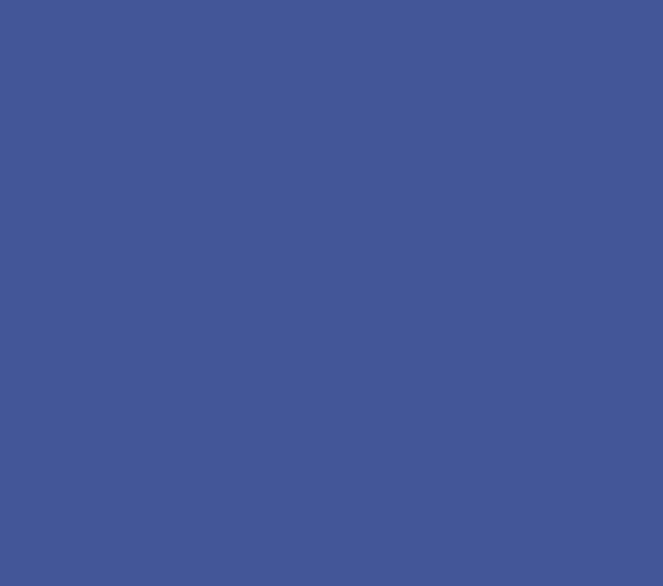
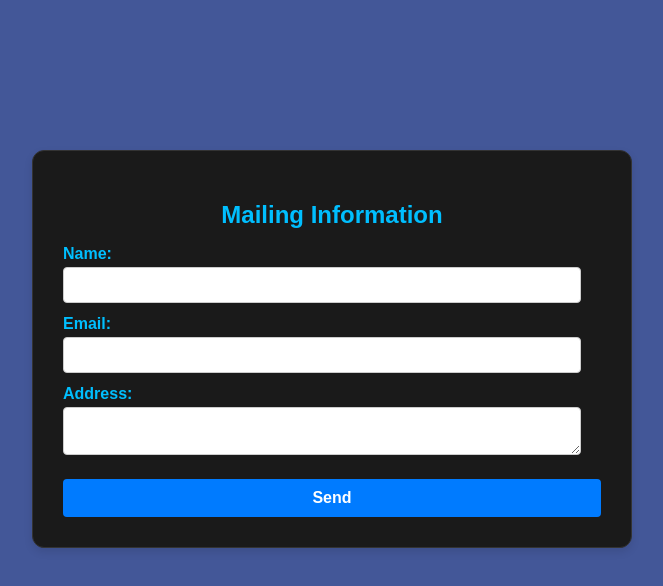
Before and after one commit to ataRajo/CRM-project, a React (Vite) app: page /user/Messages in a window 1280 px wide. Before the commit this address had no page. Shown: the top 586 px of the page, without its empty margins (308-971 px from the left). Built offline with nearby package versions, Linux system fonts and the light colour scheme.

Commit message:
messages

```diff
--- a/src/App.jsx
+++ b/src/App.jsx
@@ -10,6 +10,7 @@ import RecordDonations from './Components/RecordDonations/RecordDonations'
 import Campaign from './Components/Campgain/Campgain'
 import Track from './Components/Track/Track'
 import Logout from './Components/Logout'
+import Messages from './Components/Messages/Messages'
 
 
 
@@ -86,7 +87,9 @@ const App = () => {
           labelp="كلمة السر"
           info="انشاء حساب"
           Lin="تسجيل الدخول" />} />
+        <Route path='/user/Messages' element={<Messages />} />
       </Routes>
+
 
       {
       }
@@ -98,4 +101,5 @@ export default App
 {/*Commit update : created user profile wuth his dash
   Commit v1 : completed the side bar and change between the pages
   Commit Log :move from log out to log in
+  commit Messages : added Messages interface with Routing :)
   */ }
--- /dev/null
+++ b/src/Components/Messages/Messages.css
@@ -0,0 +1,56 @@
+/* src/MailingCard.css */
+.card {
+    background-color: #1a1a1a;
+    color: #00bfff;
+    border: 1px solid #333;
+    border-radius: 12px;
+    box-shadow: 0 4px 8px rgba(0, 0, 0, 0.1);
+    padding: 30px;
+    max-width: 600px;
+    margin: 80px auto;
+    font-family: Arial, sans-serif;
+    cursor: pointer;
+    margin-top: 150px;
+
+}
+
+.card h2 {
+    margin-bottom: 16px;
+    font-size: 1.5em;
+    text-align: center;
+}
+
+.form-group {
+    margin-bottom: 12px;
+}
+
+.form-group label {
+    display: block;
+    margin-bottom: 4px;
+    font-weight: bold;
+}
+
+.form-group input,
+.form-group textarea {
+    width: calc(100% - 20px);
+    padding: 8px 10px;
+    border: 1px solid #ccc;
+    border-radius: 4px;
+}
+
+.send {
+    display: block;
+    width: 100%;
+    padding: 10px;
+    background-color: #007bff;
+    color: white;
+    border: none;
+    border-radius: 4px;
+    cursor: pointer;
+    font-size: 1em;
+}
+
+button:hover {
+    background-color: #0056b3;
+    transition: .5s ease-in;
+}
--- /dev/null
+++ b/src/Components/Messages/Messages.jsx
@@ -0,0 +1,101 @@
+// src/MailingCard.js
+import React, { useState } from 'react';
+import './Messages.css';
+
+const Messages = () => {
+    const [formData, setFormData] = useState({
+        name: '',
+        email: '',
+        address: '',
+    });
+
+    const handleChange = (e) => {
+        const { name, value } = e.target;
+        setFormData({
+            ...formData,
+            [name]: value,
+        });
+    };
+
+    const handleSubmit = (e) => {
+        e.preventDefault();
+        // Handle form submission, e.g., send data to server or update CRM
+        console.log('Form Data Submitted:', formData); //ques
+        alert('the Mail Submitted')
+    };
+
+    return (
+        <div className="card">
+            <h2>Mailing Information</h2>
+            <form onSubmit={handleSubmit}>
+                <div className="form-group">
+                    <label htmlFor="name">Name:</label>
+                    <input
+                        type="text"
+                        id="name"
+                        name="name"
+                        value={formData.name}
+                        onChange={handleChange}
+                        required
+                    />
+                </div>
+                <div className="form-group">
+                    <label htmlFor="email">Email:</label>
+                    <input
+                        type="email"
+                        id="email"
+                        name="email"
+                        value={formData.email}
+                        onChange={handleChange}
+                        required
+                    />
+                </div>
+                <div className="form-group">
+                    <label htmlFor="address">Address:</label>
+                    <textarea
+                        id="address"
+                        name="address"
+                        value={formData.address}
+                        onChange={handleChange}
+                        required
+                    />
+                </div>
+                <button className='send' type="submit">Send</button>
+            </form>
+        </div>
+    );
+};
+
+export default Messages;
+
+{/*
+    useState initializes the state formData with an object containing empty strings for name, email, and address.
+    setFormData is a function to update this state.
+
+
+
+
+
+1-
+The function takes an event object e as its parameter.
+This event object is automatically provided by the browser whenever
+an event (like an input change) occurs.
+
+2-
+e.target : refers to the element that triggered the event. In this case, it's the (input) or (textarea)
+const { name, value } uses destructuring assignment to extract the name and value properties from (e.target).<<<<<استخراج قيمة والاسم
+name is the name attribute of the input element.
+value is the current value of the input element.
+
+
+
+
+3-
+setFormData is a function provided by the useState hook to update the state formData.
+
+{ ...formData } creates a shallow copy of the current state. This ensures we don't mutate the existing state directly.
+[name]: value is a computed property name. It uses the value of the name variable as the key in the new object
+ and sets its value to the value variable.
+The result is a new object where the property corresponding to the input's name is updated with the new value.
+
+    */ }
--- a/src/Components/NavBar/Register.css
+++ b/src/Components/NavBar/Register.css
@@ -19,7 +19,7 @@
     justify-content: center;
     left: 480px;
     top: 50px;
-
+    direction: rtl;
 
 
     /*  display: none;*/
--- a/src/Components/NavBar/UserProfile/User.css
+++ b/src/Components/NavBar/UserProfile/User.css
@@ -41,6 +41,13 @@
     color: #666;
 }
 */
+
+.iconCharity {
+    width: 65px;
+    height: 65px;
+    border-radius: 50%;
+}
+
 .dashuser {
     background-color: #1a1a1a;
     padding: 15px;
@@ -76,16 +83,14 @@
     border: 1px solid #333;
     border-radius: 12px;
     box-shadow: 0 4px 8px rgba(0, 0, 0, 0.1);
-    padding: 20px;
+    padding: 30px;
     max-width: 600px;
     margin: 80px auto;
     /*centre it */
     font-family: Arial, sans-serif;
     cursor: pointer;
+    margin-top: 150px;
 }
-
-
-
 
 .donor-header {
     display: flex;
@@ -154,7 +159,7 @@
     background-color: #00bfff;
     border-radius: 50%;
     position: relative;
-    left: 94%;
+    left: 74%;
     animation: moveCircle 2s linear infinite;
 }
 
--- a/src/Components/NavBar/UserProfile/User.jsx
+++ b/src/Components/NavBar/UserProfile/User.jsx
@@ -44,6 +44,7 @@ export default User
 import React from 'react';
 import './User.css';
 import { Link } from 'react-router-dom';
+import photo from '../photo/charity.jpg'
 
 const User = ({ donor }) => {
     return (
@@ -61,12 +62,14 @@ const User = ({ donor }) => {
                         <li><Link to='./Record'>Record</Link></li>
                         <li><Link to='./Logout'>Logout</Link></li>
 
+
                     </ul>
 
                 </nav>
             </div>
 
             <div className="donor-header">
+                <img className='iconCharity' src={photo} alt='Cahrity Photo' />
                 <div className="animated-circle"></div>
 
                 <img src={donor.avatar} alt="Donor Avatar" className="donor-avatar" />
--- a/src/Components/RecordDonations/RecordDonations.jsx
+++ b/src/Components/RecordDonations/RecordDonations.jsx
@@ -20,6 +20,7 @@ const RecordDonations = () => {
     };
 
     return (
+
         <div className="donation-container">
             <h1 className="donation-title">تقديم طلب للتبرع</h1>
             <form className="donation-form" onSubmit={handleSubmit}>
@@ -72,6 +73,7 @@ const RecordDonations = () => {
                 <button type="submit" className="form-button">Submit Donation</button>
 
             </form>
+
         </div>
 
     );
```
